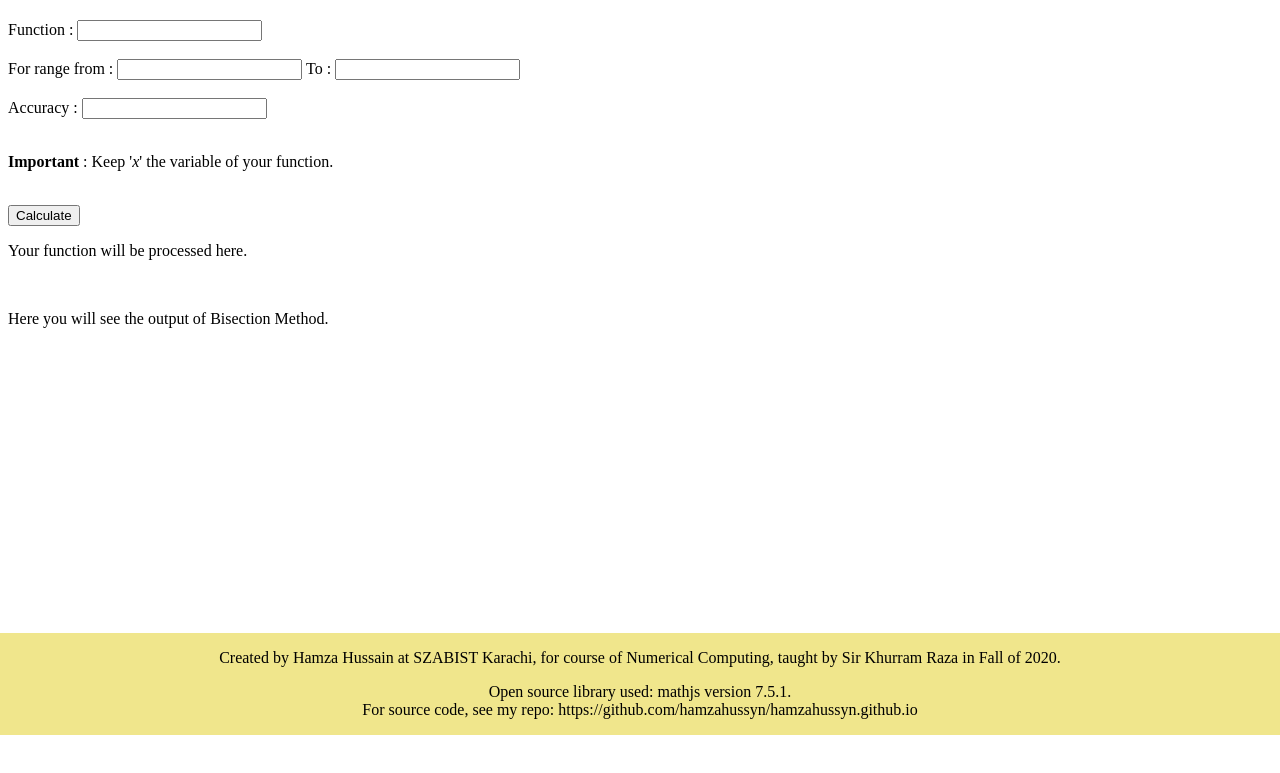
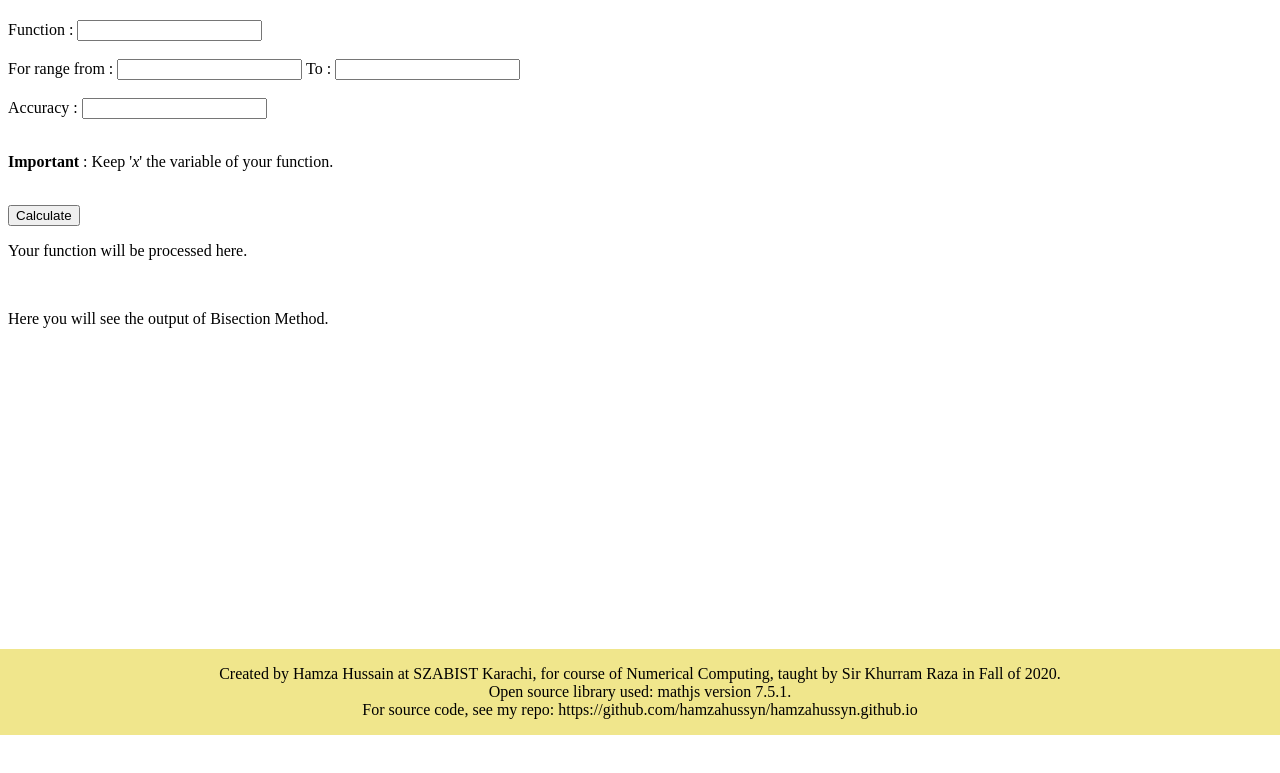
Before and after one commit to hamzahussyn/hamzahussyn.github.io, a plain HTML site: page index.html in a window 1280 px wide. Shown: the part 65-838 px from the top of the page. Drawn offline with Linux system fonts and the light colour scheme.

Commit message:
Update index.html

```diff
--- a/index.html
+++ b/index.html
@@ -212,8 +212,8 @@
 
         <div class="clear"></div>
         <div class="footer">
-            <p>Created by Hamza Hussain at SZABIST Karachi, for course of Numerical Computing, taught by Sir Khurram Raza in Fall of 2020.</p>
-                <p>Open source library used: mathjs version 7.5.1. <br> For source code, see my repo: https://github.com/hamzahussyn/hamzahussyn.github.io</p>
+            <p>Created by Hamza Hussain at SZABIST Karachi, for course of Numerical Computing, taught by Sir Khurram Raza in Fall of 2020.<br>
+               Open source library used: mathjs version 7.5.1. <br> For source code, see my repo: https://github.com/hamzahussyn/hamzahussyn.github.io</p>
         </div>
 
 
```
